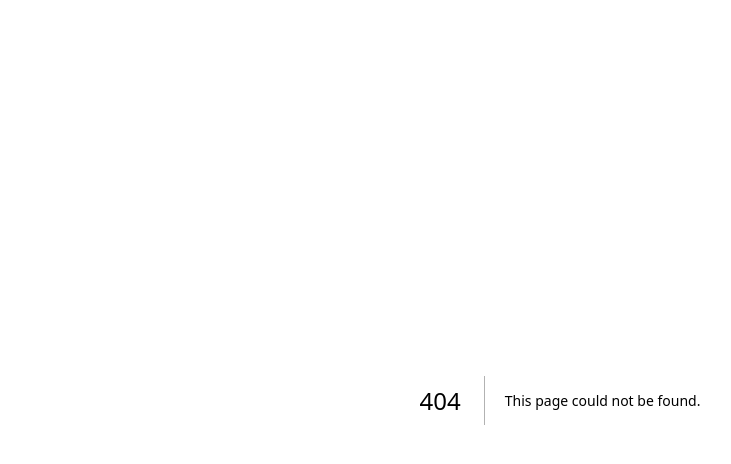
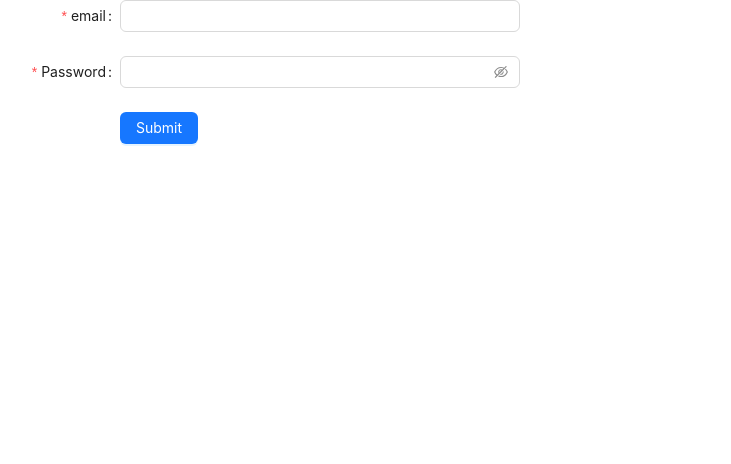
Before and after one commit to wahyuragil21/Random-Quotes, a Next.js app in the folder app/: page /register in a window 1280 px wide. Before the commit this address had no page. Shown: the top 464 px of the page, without its empty margins (80-811 px from the left). Built offline with nearby package versions, Linux system fonts and the light colour scheme.

Commit message:
Feat : Add feature register for user

```diff
--- /dev/null
+++ b/app/src/app/(Auth)/register/page.tsx
@@ -0,0 +1,30 @@
+import FormComponent from '@/components/FormComponent';
+import { FieldNamesType } from 'antd/es/cascader';
+import { redirect } from 'next/navigation';
+import React from 'react';
+
+
+const handleRegister = async (data: FieldNamesType) => {
+  "use server";
+  const response = await fetch('https://reqres.in/api/login', {
+    method: 'POST',
+    headers: {
+      'Content-Type': 'application/json'
+    },
+    body: JSON.stringify(data)
+  })
+  if (response.status == 200) {
+    return redirect('/login');
+  }
+
+  console.log(response);
+
+
+};
+const Register = () => (
+  <>
+    <FormComponent onSubmit={handleRegister} />
+  </>
+);
+
+export default Register;
```
